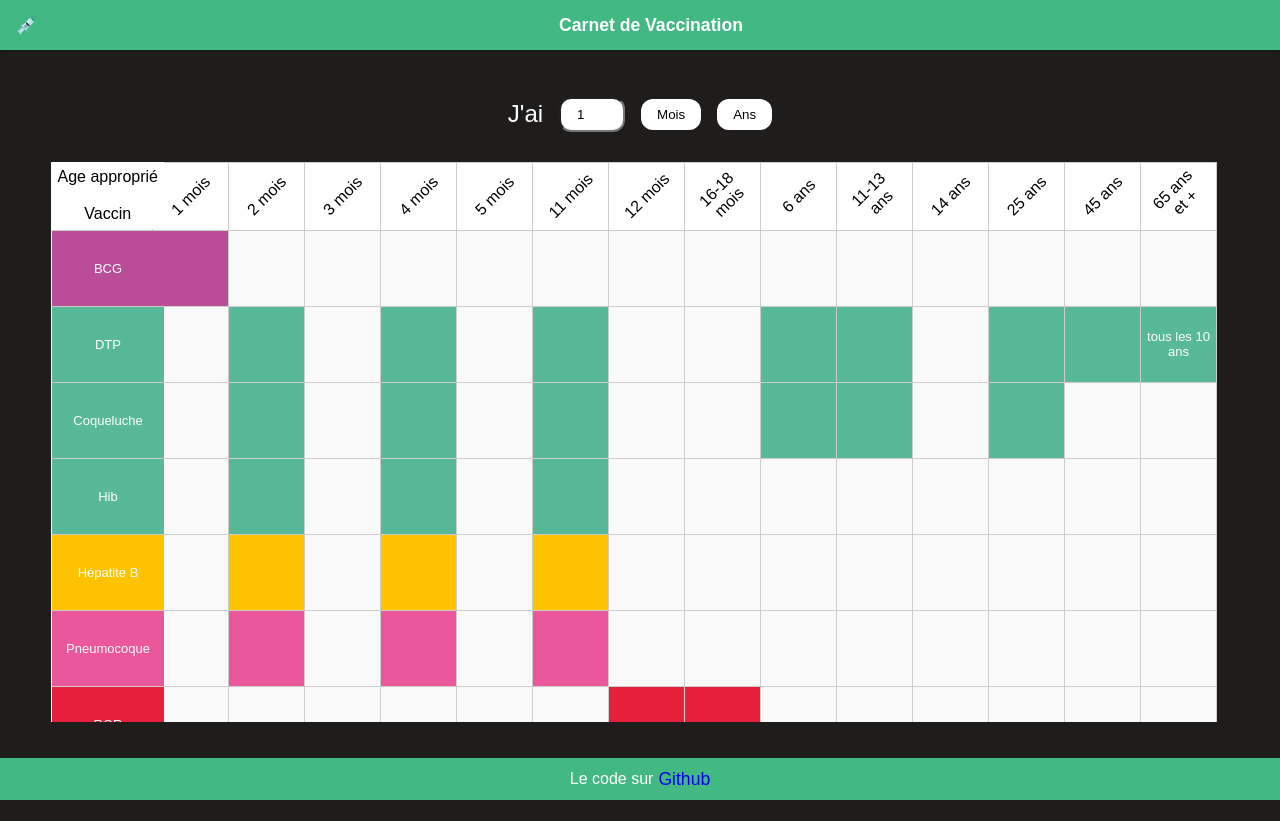
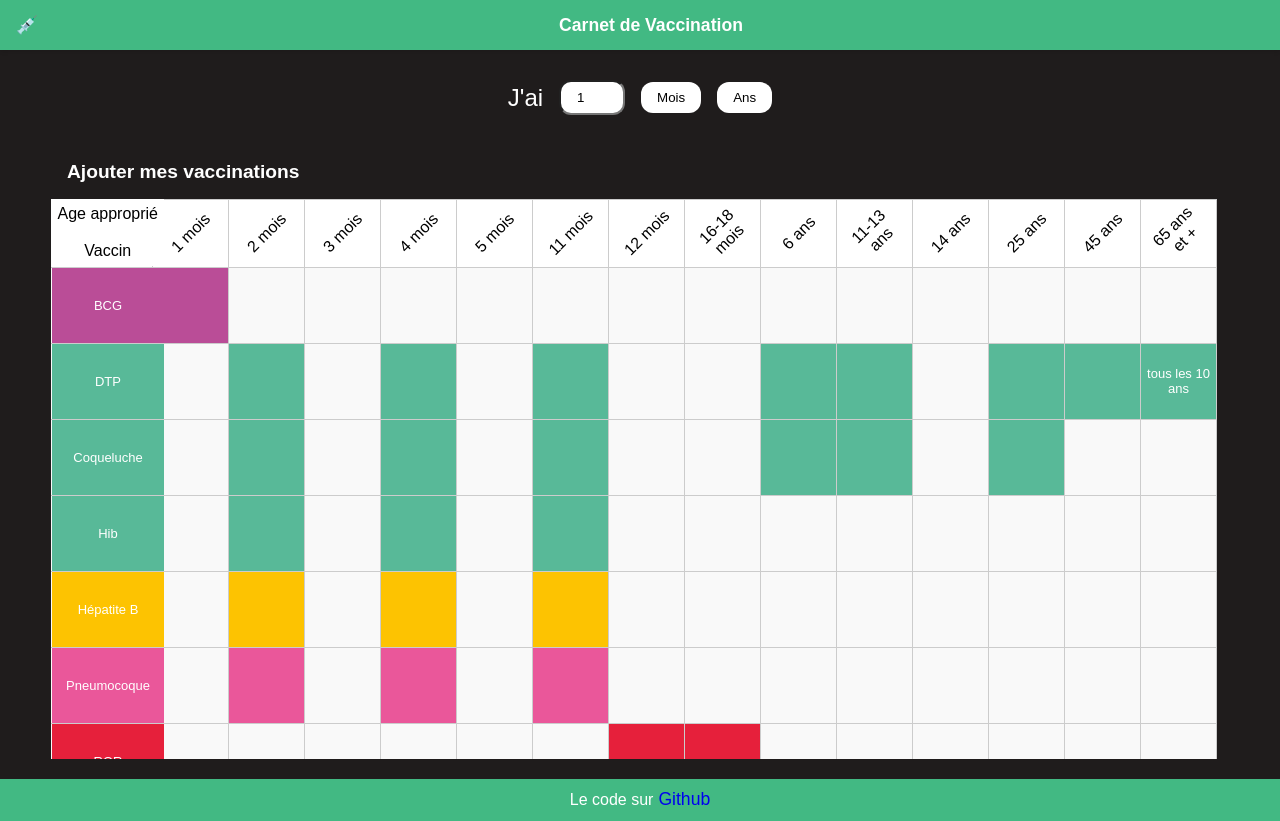
Before and after one commit to sthiefaine/carnet-vaccination, a Vue app: page / in a window 1280 px wide. Before the commit the page ends 800 px from the top, so only its background shows below. Built offline with nearby package versions, Linux system fonts and the light colour scheme.

Commit message:
feat(table): add test click and optimize size

```diff
--- a/src/App.vue
+++ b/src/App.vue
@@ -17,6 +17,7 @@ const modalStore = useModalStore()
     <AgeSelector />
 
     <section>
+      <h2 class="section-title">Ajouter mes vaccinations</h2>
       <TableSite />
     </section>
   </main>
@@ -32,4 +33,9 @@ const modalStore = useModalStore()
   justify-content: center;
   align-items: center;
 }
+
+.section-title {
+  font-size: 1.2rem;
+  margin-left: 1rem;
+}
 </style>
--- a/src/components/Table/TableSite.vue
+++ b/src/components/Table/TableSite.vue
@@ -34,6 +34,7 @@ const findDateKey = (age: number, unit: 'ans' | 'mois'): string => {
 }
 
 const scrollToAge = () => {
+  console.log('scrollToAge called')
   const dateToScroll = findDateKey(ageStore.age, ageStore.monthOrYear)
   const cell = dateRefs.value[dateToScroll]
   if (cell) {
@@ -134,7 +135,6 @@ onMounted(() => {
 }
 
 .table {
-  min-width: 100%;
   border-collapse: collapse;
   color: #000;
 }
@@ -148,7 +148,7 @@ th,
 td {
   padding: 6px;
   text-align: center;
-  min-width: 50px;
+  min-width: 63px;
   height: 55px;
   border: 1px solid #ccc;
 }
```
Also changed, not shown: 2 other files (tests, documents, lock files or other folders).
